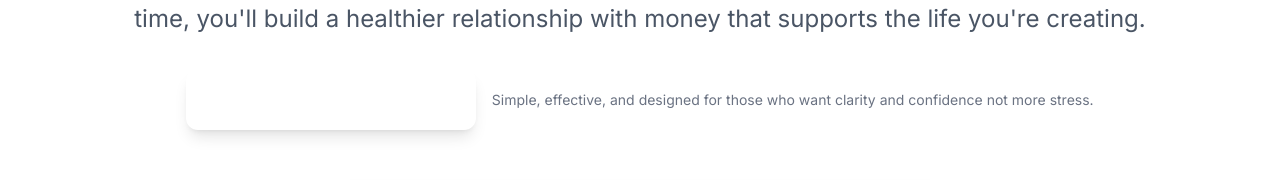
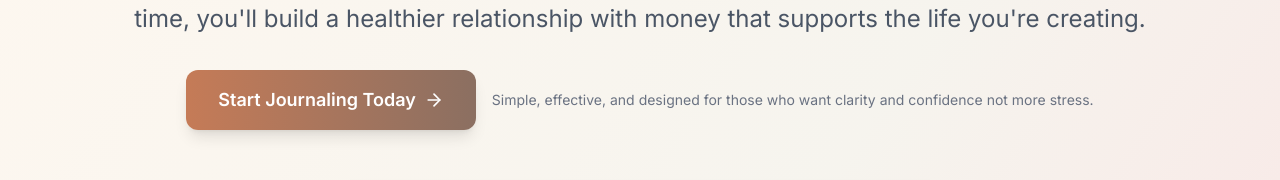
Before and after one commit to carolynjones73-create/mindful-landing, a React (Vite) app: page / in a window 1280 px wide. Shown: the part 495-675 px from the top of the page. Built offline with nearby package versions, Linux system fonts and the light colour scheme; no server answers.

Commit message:
Complete Tailwind v4 setup with custom colors

```diff
--- a/package.json
+++ b/package.json
@@ -12,11 +12,11 @@
     "autoprefixer": "^10.4.21",
     "react": "^19.1.1",
     "react-dom": "^19.1.1",
-    "tailwindcss": "^4.1.13",
     "vite": "^5.0.0"
   },
   "dependencies": {
     "@tailwindcss/postcss": "^4.1.13",
+    "@tailwindcss/vite": "^4.1.13",
     "lucide-react": "^0.544.0"
   }
 }
--- a/postcss.config.js
+++ /dev/null
@@ -1,6 +0,0 @@
-export default {
-  plugins: {
-    '@tailwindcss/postcss': {},
-    autoprefixer: {},
-  },
-};
--- a/src/index.css
+++ b/src/index.css
@@ -4,29 +4,31 @@
 /* Tailwind v4 imports */
 @import "tailwindcss";
 
-/* Custom CSS variables for colors */
-@layer base {
-  :root {
-    --soft-ivory: #FFF8F0;
-    --pale-moon: #F6F4EE;
-    --warm-blush: #FADADD;
-    --soft-clay: #C57B57;
-    --muted-taupe: #8B6F61;
-    --greige: #D8D3CC;
-    --golden-cream: #FCE9B6;
-    --opal: #A8D5D8;
-    --soft-sky: #CDE7FF;
-    --sage-green: #B7C8B5;
-    --palm-green: #2F6F4E;
-    --stone-grey: #2F2F2F;
-    --warm-beige: #EEDFD3;
-  }
+/* Custom theme configuration */
+@theme {
+  --color-soft-ivory: #FFF8F0;
+  --color-pale-moon: #F6F4EE;
+  --color-warm-blush: #FADADD;
+  --color-soft-clay: #C57B57;
+  --color-muted-taupe: #8B6F61;
+  --color-greige: #D8D3CC;
+  --color-golden-cream: #FCE9B6;
+  --color-opal: #A8D5D8;
+  --color-soft-sky: #CDE7FF;
+  --color-sage-green: #B7C8B5;
+  --color-palm-green: #2F6F4E;
+  --color-stone-grey: #2F2F2F;
+  --color-warm-beige: #EEDFD3;
+
+  --font-family-sans: Inter, system-ui, Avenir, Helvetica, Arial, sans-serif;
+  --font-family-serif: "Crimson Text", Georgia, serif;
+  --font-family-script: "Dancing Script", cursive;
 }
 
 /* Global styles */
 body {
   margin: 0;
-  font-family: Inter, system-ui, Avenir, Helvetica, Arial, sans-serif;
+  font-family: var(--font-family-sans);
   -webkit-font-smoothing: antialiased;
   -moz-osx-font-smoothing: grayscale;
 }
@@ -34,9 +36,3 @@ body {
 * {
   box-sizing: border-box;
 }
-
-@layer base {
-  html {
-    font-family: theme('fontFamily.sans');
-  }
-}
--- a/tailwind.config.js
+++ /dev/null
@@ -1,30 +0,0 @@
-/** @type {import('tailwindcss').Config} */
-export default {
-  content: ["./index.html", "./src/**/*.{js,ts,jsx,tsx}"],
-  theme: {
-    extend: {
-      colors: {
-        // Custom palette - direct color values instead of CSS variables
-        "soft-ivory": "#FFF8F0",
-        "pale-moon": "#F6F4EE",
-        "warm-blush": "#FADADD",
-        "soft-clay": "#C57B57",
-        "muted-taupe": "#8B6F61",
-        "greige": "#D8D3CC",
-        "golden-cream": "#FCE9B6",
-        "opal": "#A8D5D8",
-        "soft-sky": "#CDE7FF",
-        "sage-green": "#B7C8B5",
-        "palm-green": "#2F6F4E",
-        "stone-grey": "#2F2F2F",
-        "warm-beige": "#EEDFD3",
-      },
-      fontFamily: {
-        sans: ["Inter", "system-ui", "Avenir", "Helvetica", "Arial", "sans-serif"],
-        serif: ["Crimson Text", "Georgia", "serif"],
-        script: ["Dancing Script", "cursive"],
-      },
-    },
-  },
-  plugins: [],
-};
--- a/vite.config.ts
+++ b/vite.config.ts
@@ -1,9 +1,10 @@
 import { defineConfig } from 'vite';
 import react from '@vitejs/plugin-react';
+import tailwindcss from '@tailwindcss/vite';
 
 // https://vitejs.dev/config/
 export default defineConfig({
-  plugins: [react()],
+  plugins: [react(), tailwindcss()],
   optimizeDeps: {
     exclude: ['lucide-react'],
   },
```
Also changed, not shown: 1 other file (tests, documents, lock files or other folders).
